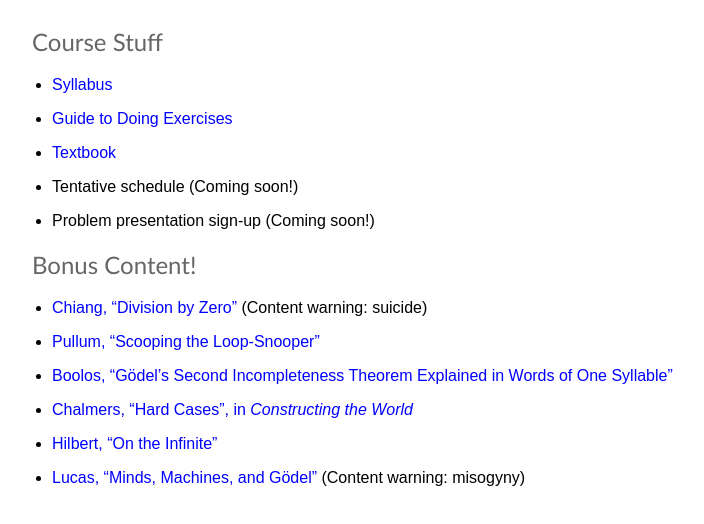
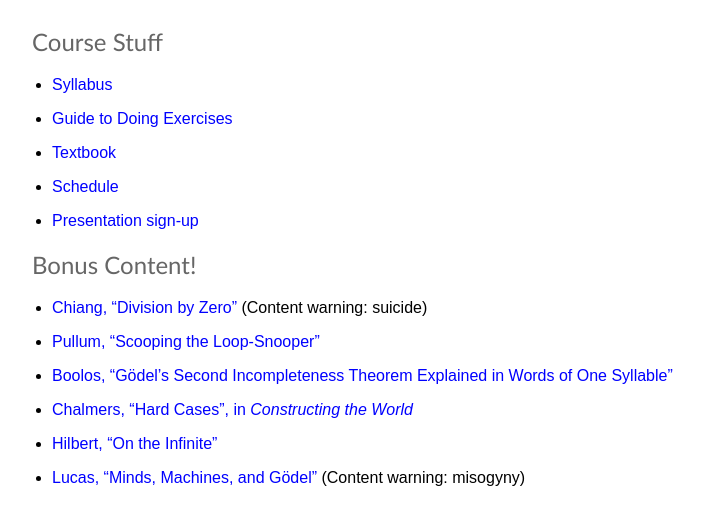
Before and after one commit to jefelino/jefelino.github.io, a website: page logic-450-2023.html in a window 1280 px wide. Shown: the part 158-682 px from the top of the page, without its empty margins (96-800 px from the left). Drawn offline with Linux system fonts and the light colour scheme.

Commit message:
Added links to 450 schedule and sign-ups

```diff
--- a/logic-450-2023.html
+++ b/logic-450-2023.html
@@ -34,8 +34,11 @@ class="email">jeff.russell@usc.edu</a></div>
 <li><p><a href="./logic-450-2023-exercises.pdf">Guide to Doing
 Exercises</a></p></li>
 <li><p><a href="./limits-of-logic.pdf">Textbook</a></p></li>
-<li><p>Tentative schedule (Coming soon!)</p></li>
-<li><p>Problem presentation sign-up (Coming soon!)</p></li>
+<li><p><a
+href="https://docs.google.com/spreadsheets/d/1spKtyPURTnh0SZgmAPJXS8_z8jHgWOe3wMpxapIdLeM/edit?usp=sharing">Schedule</a></p></li>
+<li><p><a
+href="https://docs.google.com/spreadsheets/d/1XcDknRG8D9t_oG34t8eXoPdgZ_g3xy07AEWFrc0EhVQ/edit?usp=sharing">Presentation
+sign-up</a></p></li>
 </ul>
 
 <h2>Bonus Content!</h2>
```
Also changed, not shown: logic-450-2023.md (+2 -2 lines).
